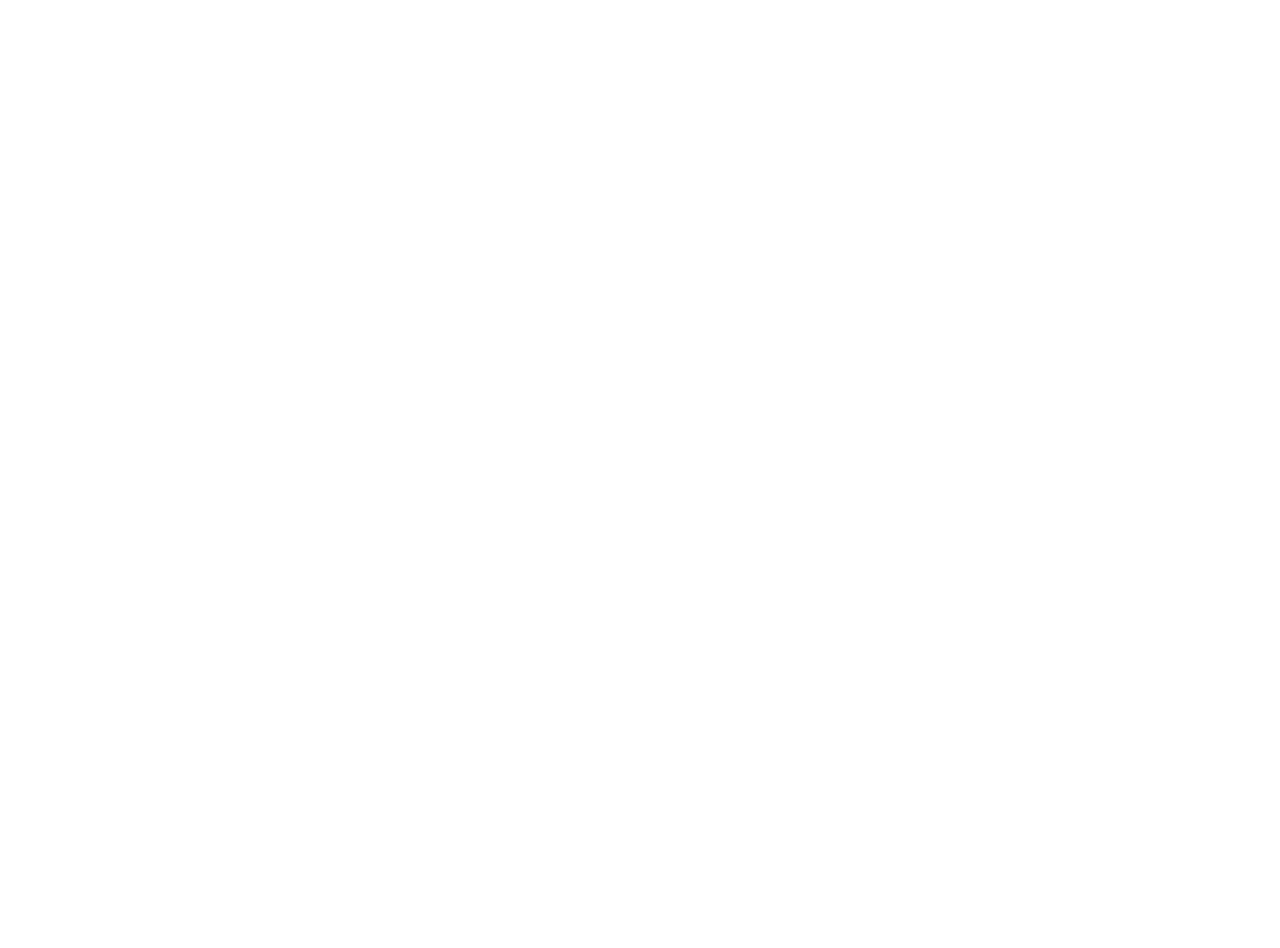
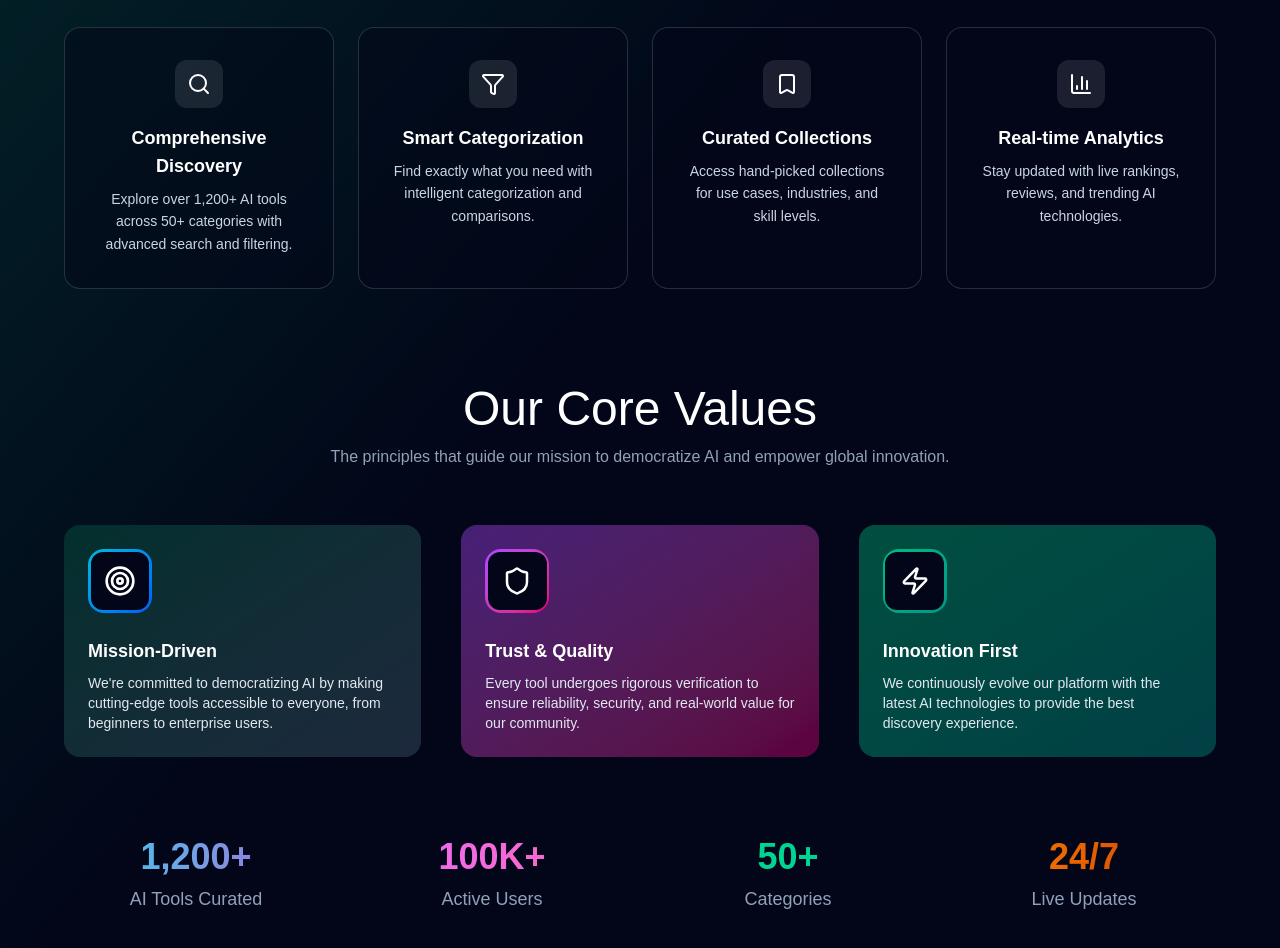
Before and after one commit to ioNihal/landing-page, a Next.js app: page / in a window 1280 px wide. Shown: the part 6340-7288 px from the top of the page. Before the commit the page ends 5863 px from the top, so only its background shows below. Built offline with nearby package versions, Linux system fonts and the light colour scheme.

Commit message:
About Section

```diff
--- a/app/page.tsx
+++ b/app/page.tsx
@@ -1,10 +1,11 @@
+import About from "@/components/About/About";
 import AgenticAITools from "@/components/AgenticAITools/AgenticAITools";
 import CTA from "@/components/CTA/CTA";
 import Hero from "@/components/Hero/Hero";
 import LatestTools from "@/components/LatestTools/LatestTools";
 import LogoCloud from "@/components/LogoCloud";
 import TopAITools from "@/components/TopAITools/TopAITools";
-import TrendingTopics from "@/components/TrendingTopics";
+import TrendingTopics from "@/components/TrendingTopics/TrendingTopics";
 
 
 export default function Home() {
@@ -17,6 +18,7 @@
       <TrendingTopics />
       <LogoCloud />
       <AgenticAITools />
+      <About />
     </main>
   );
 }
--- /dev/null
+++ b/components/About/About.tsx
@@ -0,0 +1,161 @@
+import { Search, Filter, Bookmark, BarChart3, Target, Shield, Zap, Sparkles } from "lucide-react";
+
+
+
+const features = [
+    {
+        title: "Comprehensive Discovery",
+        desc: "Explore over 1,200+ AI tools across 50+ categories with advanced search and filtering.",
+        icon: Search,
+    },
+    {
+        title: "Smart Categorization",
+        desc: "Find exactly what you need with intelligent categorization and comparisons.",
+        icon: Filter,
+    },
+    {
+        title: "Curated Collections",
+        desc: "Access hand-picked collections for use cases, industries, and skill levels.",
+        icon: Bookmark,
+    },
+    {
+        title: "Real-time Analytics",
+        desc: "Stay updated with live rankings, reviews, and trending AI technologies.",
+        icon: BarChart3,
+    },
+];
+
+
+
+export default function About() {
+    return (
+        <section className="relative bg-slate-950 text-white px-4 sm:px-6 lg:px-10 py-24 isolate">
+            {/* Top gradient wash */}
+            <div className="absolute inset-0 -z-10 bg-linear-to-br from-emerald-500/20 via-transparent to-slate-950" />
+
+            <div className="max-w-6xl 2xl:max-w-7xl mx-auto">
+
+                <div className="text-center max-w-3xl mx-auto mb-20">
+                    <span className="inline-flex items-center gap-2 mb-8 px-5 py-1.5 rounded-full text-sm
+                        bg-cyan-400/30 text-cyan-400 border border-cyan-400/60">
+                        <Sparkles size={16} /> About AIToolTracker
+                    </span>
+
+                    <h2 className="text-3xl sm:text-4xl lg:text-6xl leading-tight ">
+                        Powering the<br />
+                        <span className="bg-linear-to-r from-cyan-400 to-purple-600 bg-clip-text text-transparent">
+                            AI-First Future
+                        </span>
+                    </h2>
+
+                    <p className="mt-6 text-slate-300 text-sm sm:text-lg leading-relaxed">
+                        We&apos;re building the world&apos;s most comprehensive AI tool discovery platform,
+                        empowering millions of users to find, compare, and leverage the latest artificial intelligence technologies for their projects and businesses.
+                    </p>
+                </div>
+
+                {/* Feature cards */}
+                <div className="grid grid-cols-1 sm:grid-cols-2 lg:grid-cols-4 gap-6 mb-24">
+                    {features.map(({ title, desc, icon: Icon }) => (
+                        <div
+                            key={title}
+                            className="rounded-2xl border border-white/15 bg-slate-950/50
+                            p-8 hover:border-white/30 transition ease-in duration-200 text-center"
+                        >
+                            <div className="mb-4 w-12 h-12 rounded-xl bg-white/10 mx-auto
+                                flex items-center justify-center">
+                                <Icon className="w-6 h-6 text-white" />
+                            </div>
+
+                            <h3 className="text-lg font-semibold mb-2">{title}</h3>
+                            <p className="text-sm text-slate-300 leading-relaxed">
+                                {desc}
+                            </p>
+                        </div>
+                    ))}
+                </div>
+
+                {/* Core values */}
+                <div className="text-center mb-14">
+                    <h3 className="text-2xl sm:text-5xl ">
+                        Our Core Values
+                    </h3>
+                    <p className="mt-3 text-sm sm:text-base text-slate-400 max-w-2xl mx-auto">
+                        The principles that guide our mission to democratize AI and
+                        empower global innovation.
+                    </p>
+                </div>
+
+                <div className="grid grid-cols-1 md:grid-cols-3 gap-10 mb-20
+                     *:hover:scale-105 *:transition-transform *:duration-300">
+                    <div className="rounded-2xl bg-linear-to-br from-teal-950 to-slate-800 p-6">
+                        <div className="h-16 w-16 rounded-2xl bg-linear-to-br from-cyan-500 to-blue-600
+                            flex items-center justify-center mb-6 ">
+                            <div className="w-[calc(100%-5.5px)] h-[calc(100%-6px)] rounded-xl bg-slate-950
+                                flex items-center justify-center">
+                                <Target size={32} />
+                            </div>
+                        </div>
+                        <h4 className="text-lg font-semibold mb-2">
+                            Mission-Driven
+                        </h4>
+                        <p className="text-sm text-slate-200">
+                            We&apos;re committed to democratizing AI by making cutting-edge tools accessible to everyone,
+                            from beginners to enterprise users.
+                        </p>
+                    </div>
+
+                    <div className="rounded-2xl bg-linear-to-br from-purple-500/40 to-pink-600/40 p-6">
+                        <div className="h-16 w-16 rounded-2xl bg-linear-to-br from-purple-500 to-pink-600
+                            flex items-center justify-center mb-6 ">
+                            <div className="w-[calc(100%-5.2px)] h-[calc(100%-6px)] rounded-xl bg-slate-950
+                                flex items-center justify-center">
+                                <Shield size={30} />
+                            </div>
+                        </div>
+                        <h4 className="text-lg font-semibold mb-2">
+                            Trust & Quality
+                        </h4>
+                        <p className="text-sm text-slate-200">
+                            Every tool undergoes rigorous verification to ensure reliability, security,
+                            and real-world value for our community.
+                        </p>
+                    </div>
+
+                    <div className="rounded-2xl bg-linear-to-br from-emerald-500/40 to-teal-600/40 p-6">
+                        <div className="h-16 w-16 rounded-2xl bg-linear-to-br from-emerald-500 to-teal-600
+                            flex items-center justify-center mb-6 ">
+                            <div className="w-[calc(100%-5.2px)] h-[calc(100%-6px)] rounded-xl bg-slate-950
+                                flex items-center justify-center">
+                                <Zap size={30} />
+                            </div>
+                        </div>
+                        <h4 className="text-lg font-semibold mb-2">
+                            Innovation First
+                        </h4>
+                        <p className="text-sm text-slate-200">
+                            We continuously evolve our platform with the latest AI technologies to provide the best discovery experience.
+                        </p>
+                    </div>
+                </div>
+
+                {/* Stats */}
+                <div className="grid grid-cols-2 sm:grid-cols-4 gap-8 text-center">
+                    {[
+                        { value: "1,200+", label: "AI Tools Curated", color: "from-cyan-400 to-purple-400/80" },
+                        { value: "100K+", label: "Active Users", color: "from-fuchsia-400 to-pink-400" },
+                        { value: "50+", label: "Categories", color: "from-emerald-400 to-emerald-400" },
+                        { value: "24/7", label: "Live Updates", color: "from-orange-400 to-orange-700" },
+                    ].map(({ value, label, color }) => (
+                        <div key={label}>
+                            <div className={`text-4xl font-semibold bg-linear-to-r bg-clip-text text-transparent ${color}`}>
+                                {value}
+                            </div>
+                            <p className="mt-2 text-lg text-slate-400">{label}</p>
+                        </div>
+                    ))}
+                </div>
+            </div>
+        </section>
+    );
+}
```
Also changed, not shown: components/TrendingTopics/TrendingTopics.tsx (renamed from components/TrendingTopics.tsx).
